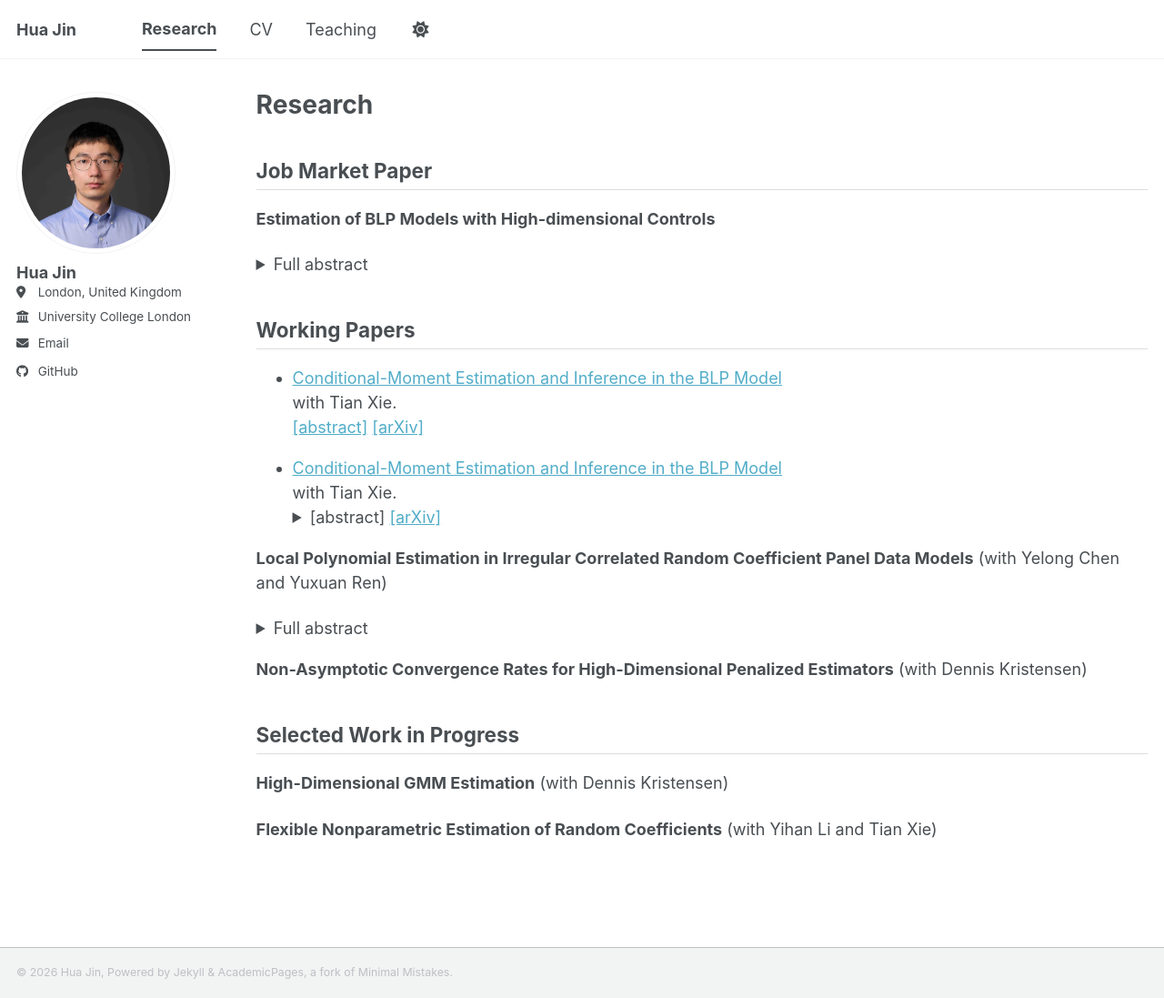
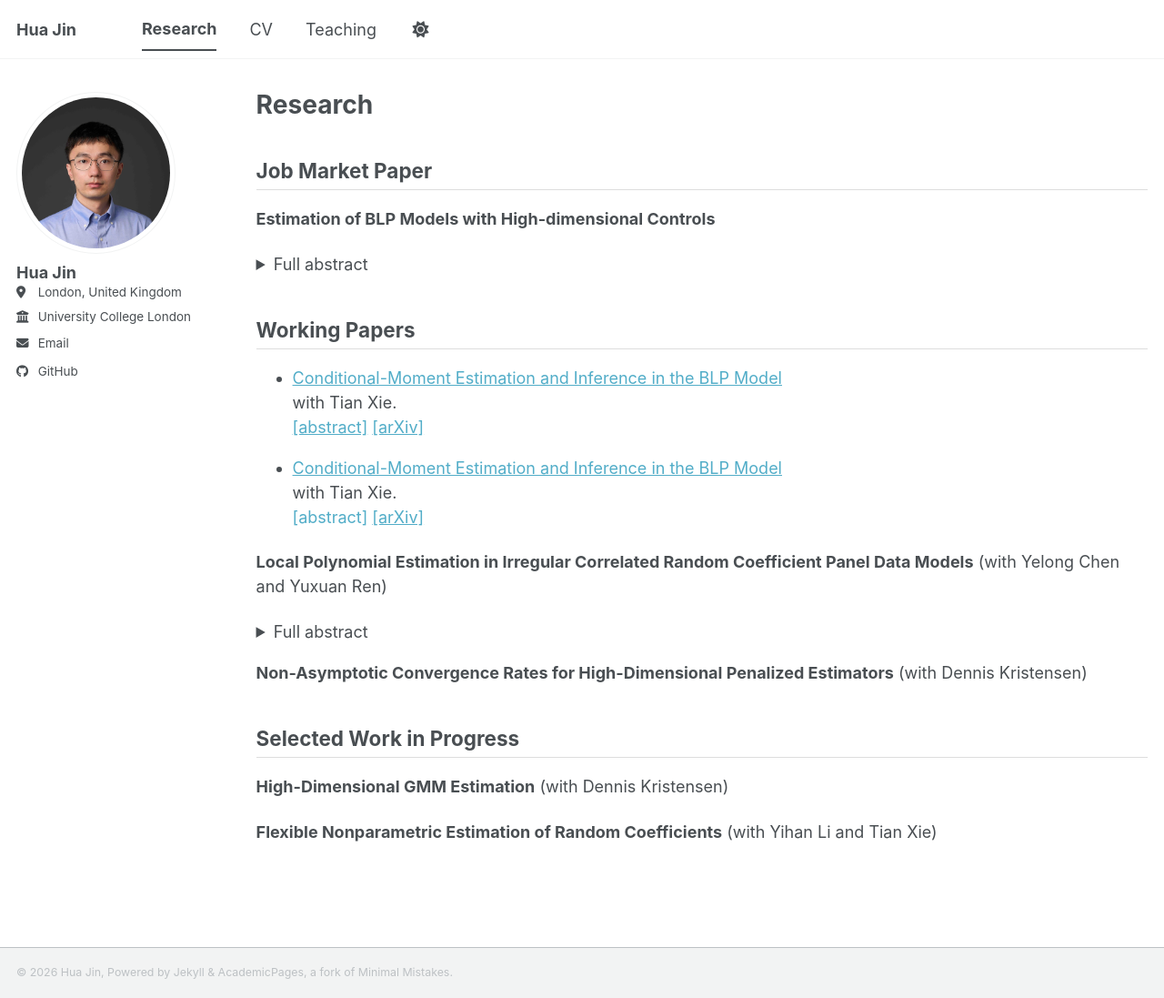
Before and after one commit to huajin-econ/huajin-econ.github.io, a Jekyll site: the page built from _pages/research.md, in a window 1280 px wide and 1097 px high. Shown: the whole window at 91% size. Built offline with Jekyll 4.4.1, drawn with Linux system fonts in a browser that asks for light colours; a style sheet for code colours, icons or effects is not loaded.

Commit message:
Add styles for papers list and abstract
Added styles for papers list and abstract elements.

```diff
--- a/assets/css/main.scss
+++ b/assets/css/main.scss
@@ -37,3 +37,18 @@
     "layout/sidebar",
     "layout/json_cv"
 ;
+
+/* ---- Papers list ---- */
+.papers li { margin-bottom: 1.2em; }
+.papers summary { list-style: none; display: block; cursor: default; }
+.papers summary::-webkit-details-marker { display: none; }
+.papers .abs-btn { color: var(--global-link-color, #52adc8); cursor: pointer; }
+.papers .abs-btn:hover { text-decoration: underline; }
+.papers .abstract {
+  font-size: 0.85em;
+  line-height: 1.5;
+  text-align: justify;
+  margin: 0.6em 0 0.4em;
+  padding-left: 0.9em;
+  border-left: 3px solid rgba(128, 128, 128, 0.4);
+}
```
